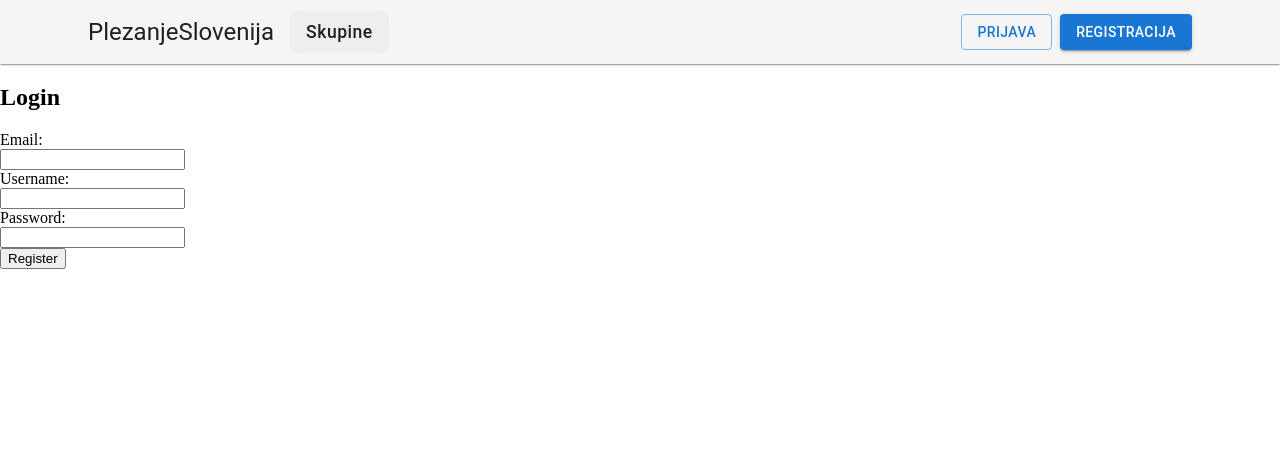
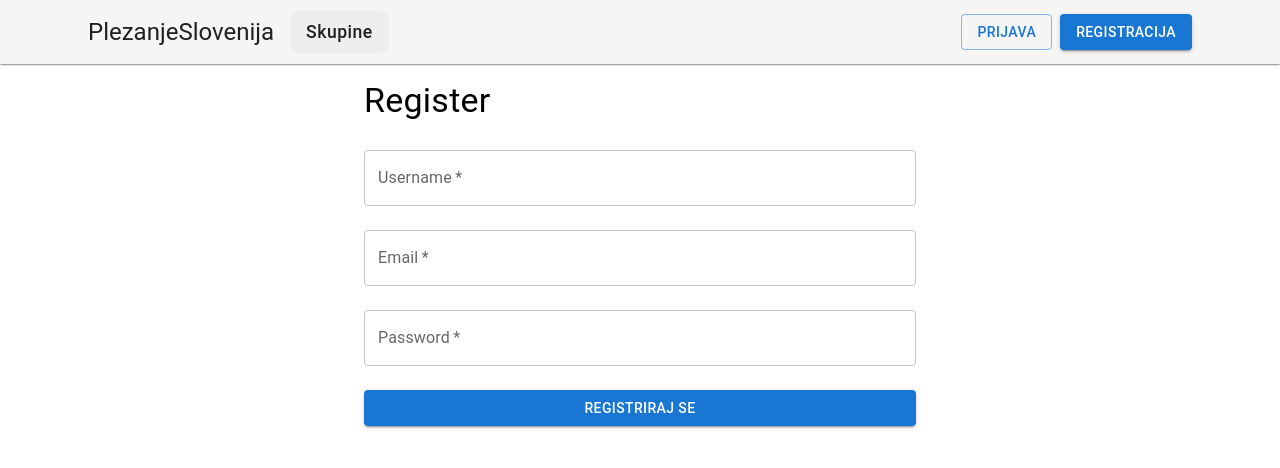
Before and after one commit to RockSolidProject/WebApp, a React (Vite) app in the folder frontend/: page /register in a window 1280 px wide. Shown: the top 468 px of the page. Built offline with nearby package versions, Linux system fonts and the light colour scheme; no server answers.

Commit message:
ROCK-173: Updated the looks of Login and register page by using MUI.

```diff
--- a/frontend/src/components/LoginPage.jsx
+++ b/frontend/src/components/LoginPage.jsx
@@ -1,5 +1,6 @@
 import React, {useState} from 'react';
 import { useNavigate } from 'react-router-dom';
+import {Container,TextField,Button,Typography,Box} from '@mui/material';
 
 const backendUrl = import.meta.env.VITE_BACKEND_URL;
 
@@ -44,33 +45,43 @@ const LoginPage = () => {
     }
 
     return (
-        <>
-        <form onSubmit={handleLogin}>
-            <h2>Login</h2>
-            <div>
-                <label>
-                    Username: <br />
-                    <input type="text" value={username}
-                    onChange={e => setUsername(e.target.value)} required
+        <Container maxWidth="sm">
+            <form onSubmit={handleLogin}>
+                <Typography variant="h4" mt={2} gutterBottom>
+                    Login
+                </Typography>
+                <TextField
+                    label="Username"
+                    variant="outlined"
+                    fullWidth
+                    margin="normal"
+                    value={username}
+                    onChange={e => setUsername(e.target.value)}
+                    required
                 />
-                </label>
-            </div>
-            <div>
-                <label>
-                Password: <br />
-                <input
+                <TextField
+                    label="Password"
                     type="password"
+                    variant="outlined"
+                    fullWidth
+                    margin="normal"
                     value={password}
                     onChange={e => setPassword(e.target.value)}
                     required
                 />
-                </label>
-            </div>
-
-            <button type="submit">Login</button>
-        </form>
-        {error ? <p style={{color: "red"}}>{error}</p> : ""}
-        </>
+                <Box mt={2}>
+                    <Button
+                        type="submit"
+                        variant="contained"
+                        color="primary"
+                        fullWidth
+                    >
+                        Login
+                    </Button>
+                </Box>
+            </form>
+            {error ? <p style={{color: "red"}}>{error}</p> : ""}
+        </Container>
     );
 };
 
--- a/frontend/src/components/RegisterPage.jsx
+++ b/frontend/src/components/RegisterPage.jsx
@@ -1,5 +1,6 @@
 import React, {useState} from 'react';
 import { useNavigate } from 'react-router-dom';
+import {Container,TextField,Button,Typography,Box} from '@mui/material';
 
 const backendUrl = import.meta.env.VITE_BACKEND_URL;
 
@@ -42,41 +43,52 @@ const RegisterPage = () => {
     }
 
     return (
-        <>
+        <Container maxWidth="sm">
             <form onSubmit={handleRegister}>
-                <h2>Login</h2>
-                <div>
-                    <label>
-                        Email: <br />
-                        <input type="email" value={email}
-                        onChange={e => setEmail(e.target.value)} required
+                <Typography variant="h4" mt={2} gutterBottom>
+                    Register
+                </Typography>
+                <TextField
+                    label="Username"
+                    variant="outlined"
+                    fullWidth
+                    margin="normal"
+                    value={username}
+                    onChange={e => setUsername(e.target.value)}
+                    required
                 />
-                    </label>
-                </div>
-                <div>
-                    <label>
-                        Username: <br />
-                        <input type="text" value={username}
-                        onChange={e => setUsername(e.target.value)} required
+                <TextField
+                    label="Email"
+                    variant="outlined"
+                    fullWidth
+                    margin="normal"
+                    value={email}
+                    onChange={e => setEmail(e.target.value)}
+                    required
                 />
-                    </label>
-                </div>
-                <div>
-                    <label>
-                    Password: <br />
-                    <input
+                <TextField
+                    label="Password"
                     type="password"
+                    variant="outlined"
+                    fullWidth
+                    margin="normal"
                     value={password}
                     onChange={e => setPassword(e.target.value)}
                     required
                 />
-                    </label>
-                </div>
-
-                <button type="submit">Register</button>
+                <Box mt={2}>
+                    <Button
+                        type="submit"
+                        variant="contained"
+                        color="primary"
+                        fullWidth
+                    >
+                        Registriraj se
+                    </Button>
+                </Box>
             </form>
             {error ? <p style={{color: "red"}}>{error}</p> : ""}
-        </>
+        </Container>
     );
 };
 
```
Lines whose indentation alone changed are shown as unchanged.
